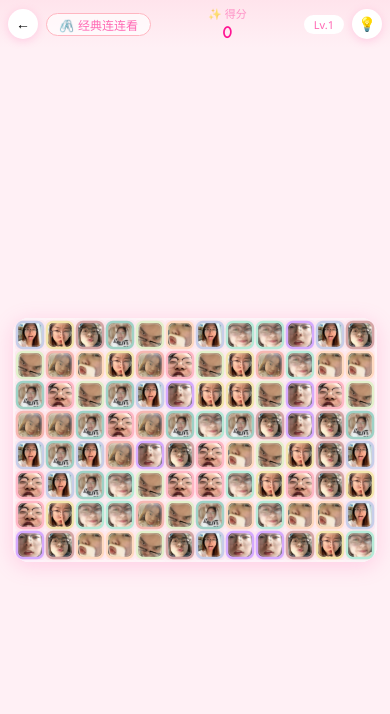
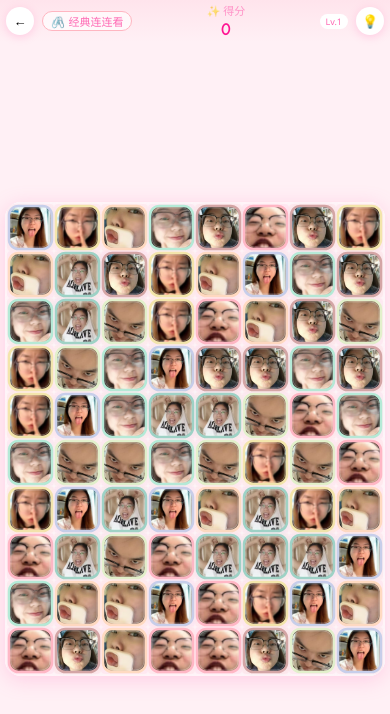
Before and after one commit to butterQwQ/xiaonao-linkgame, a website built with Vite: page index.html in a window 390 px wide. Both pictures are taken after a click on the button "🖇️ 经典连连看". Built offline with nearby package versions, Linux system fonts and the light colour scheme.

Commit message:
手机端优化：经典模式自动切换 8 列大网格，画布填满屏幕

```diff
--- a/src/config.js
+++ b/src/config.js
@@ -4,8 +4,15 @@
 
 export const CONFIG = {
   classic: { rows: 8, cols: 12, blockSize: 52, minBlockTypes: 10 },
+  // 手机端经典模式：减少列数，方块更大
+  classicMobile: { rows: 10, cols: 8, blockSize: 60, minBlockTypes: 8 },
   match3: { rows: 8, cols: 8, blockSize: 56, minBlockTypes: 6 }
 };
+
+// 屏幕宽度 < 500px 视为手机
+export function isMobile() {
+  return window.innerWidth < 500;
+}
 
 export const IMG_PATH = 'picture/';
 export const IMG_FILES = [
--- a/src/game/classic.js
+++ b/src/game/classic.js
@@ -2,7 +2,7 @@
 // 经典连连看模式 (Classic Mode)
 // ============================================================
 
-import { CONFIG, IMG_FILES } from '../config.js';
+import { CONFIG, IMG_FILES, isMobile } from '../config.js';
 import { state } from '../state.js';
 import { playClick, playMatch, playCombo, playPowerup, playStar, playVictory } from '../audio.js';
 import { Particle, FloatText } from '../particles.js';
@@ -11,8 +11,10 @@ import { render, getBlockPos } from '../ui/render.js';
 export class ClassicGame {
   constructor() {
     this.mode = 'classic';
-    this.rows = CONFIG.classic.rows;
-    this.cols = CONFIG.classic.cols;
+    const cfg = isMobile() ? CONFIG.classicMobile : CONFIG.classic;
+    this.rows = cfg.rows;
+    this.cols = cfg.cols;
+    this.minBlockTypes = cfg.minBlockTypes;
     this.level = 1;
     this.score = 0;
     this.combo = 0;
@@ -40,7 +42,7 @@ export class ClassicGame {
   initBoard() {
     this.board = [];
     const totalCells = this.rows * this.cols;
-    const numTypes = Math.min(10, IMG_FILES.length);
+    const numTypes = Math.min(this.minBlockTypes, IMG_FILES.length);
     const pairs = Math.floor(totalCells / 2);
     let tiles = [];
     for (let i = 0; i < pairs; i++) {
--- a/src/style.css
+++ b/src/style.css
@@ -409,15 +409,21 @@ html, body {
 
 /* RESPONSIVE */
 @media (max-width: 600px) {
-  .game-header { padding: 4px 8px; }
-  .game-area { padding: 4px; }
-  .game-toolbar { padding: 4px 8px 8px; gap: 4px; }
-  .tool-btn { padding: 3px 6px; min-width: 40px; }
-  .tool-btn .tool-icon { font-size: 16px; }
-  .tool-btn .tool-name { font-size: 8px; }
+  .game-header { padding: 2px 6px; min-height: 36px; }
+  .game-area { padding: 2px; }
+  .game-toolbar { padding: 2px 6px 6px; gap: 3px; }
+  .tool-btn { padding: 2px 5px; min-width: 36px; }
+  .tool-btn .tool-icon { font-size: 15px; }
+  .tool-btn .tool-name { font-size: 7px; }
   .overlay-card { padding: 20px 16px; }
   .photo-grid { grid-template-columns: repeat(5, 1fr); gap: 4px; }
-  .back-btn, .mode-btn { width: 30px; height: 30px; font-size: 14px; }
+  .back-btn, .mode-btn { width: 28px; height: 28px; font-size: 13px; }
+  .menu-title { font-size: clamp(28px, 7vw, 48px); }
+  .btn { padding: 12px 24px; }
+  .score-label { font-size: 9px; }
+  .score-value { font-size: clamp(16px, 4vw, 22px); }
+  .mode-badge { font-size: 11px; padding: 1px 8px; }
+  .level-badge { font-size: 9px; padding: 1px 6px; }
 }
 @media (min-width: 768px) {
   .game-area { padding: 16px; }
--- a/src/ui/render.js
+++ b/src/ui/render.js
@@ -17,8 +17,9 @@ export function setupCanvas() {
 export function resizeCanvas() {
   if (!state.game) return;
   const area = document.getElementById('gameArea');
-  const maxW = area.clientWidth - 16;
-  const maxH = area.clientHeight - 16;
+  const pad = window.innerWidth < 500 ? 4 : 16; // 手机上减少内边距
+  const maxW = area.clientWidth - pad;
+  const maxH = area.clientHeight - pad;
 
   const game = state.game;
   let cols = game.cols, rows = game.rows;
@@ -26,7 +27,8 @@ export function resizeCanvas() {
 
   const idealW = cols * bs + 4;
   const idealH = rows * bs + 4;
-  const scale = Math.min(1, maxW / idealW, maxH / idealH);
+  // 手机端允许放大到填充屏幕
+  const scale = Math.min(maxW / idealW, maxH / idealH);
   bs = Math.floor(bs * scale);
   state.canvasW = cols * bs + 4;
   state.canvasH = rows * bs + 4;
```
